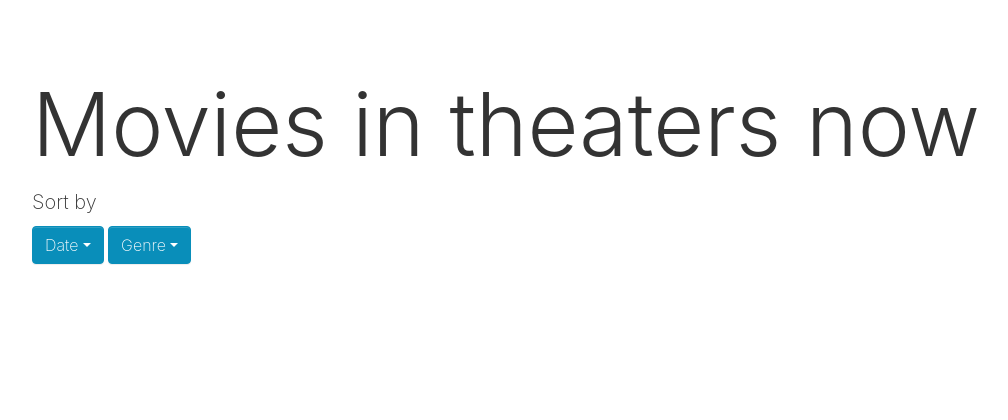
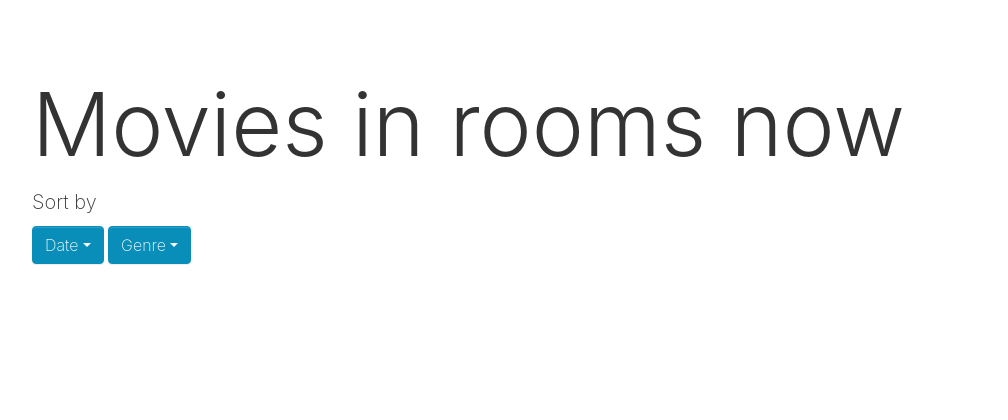
Before and after one commit to juanvoirin/TPFINAL, a PHP site: page / in a window 1280 px wide. Shown: the part 80-500 px from the top of the page, without its empty margins (53-1061 px from the left). Run offline with PHP 8.4, Linux system fonts and the light colour scheme; the visitor is signed in with stand-in values (Sample User, id 1); data that the repository does not hold is empty.

Commit message:
Update home.php

```diff
--- a/Views/home.php
+++ b/Views/home.php
@@ -10,7 +10,7 @@
   <div class="container">
     <div class="row">
       <div class="col-md-12">
-        <h1 class="display-2">Movies in theaters now<br></h1>
+        <h1 class="display-2">Movies in rooms now<br></h1>
         <h5 class="">Sort by</h5>
         <div class="btn-group">
           <button class="btn btn-primary dropdown-toggle" data-toggle="dropdown">Date</button>
```
